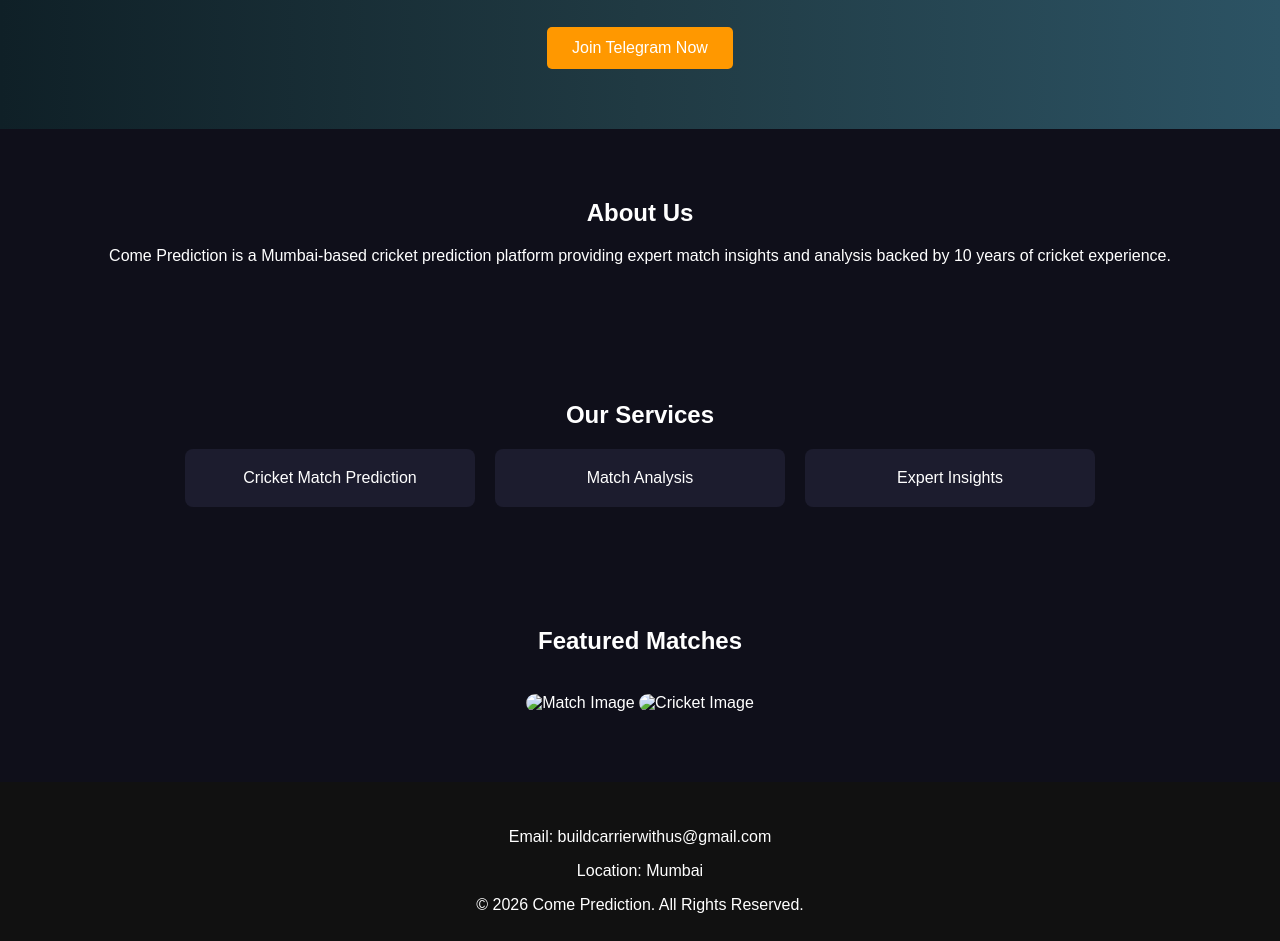
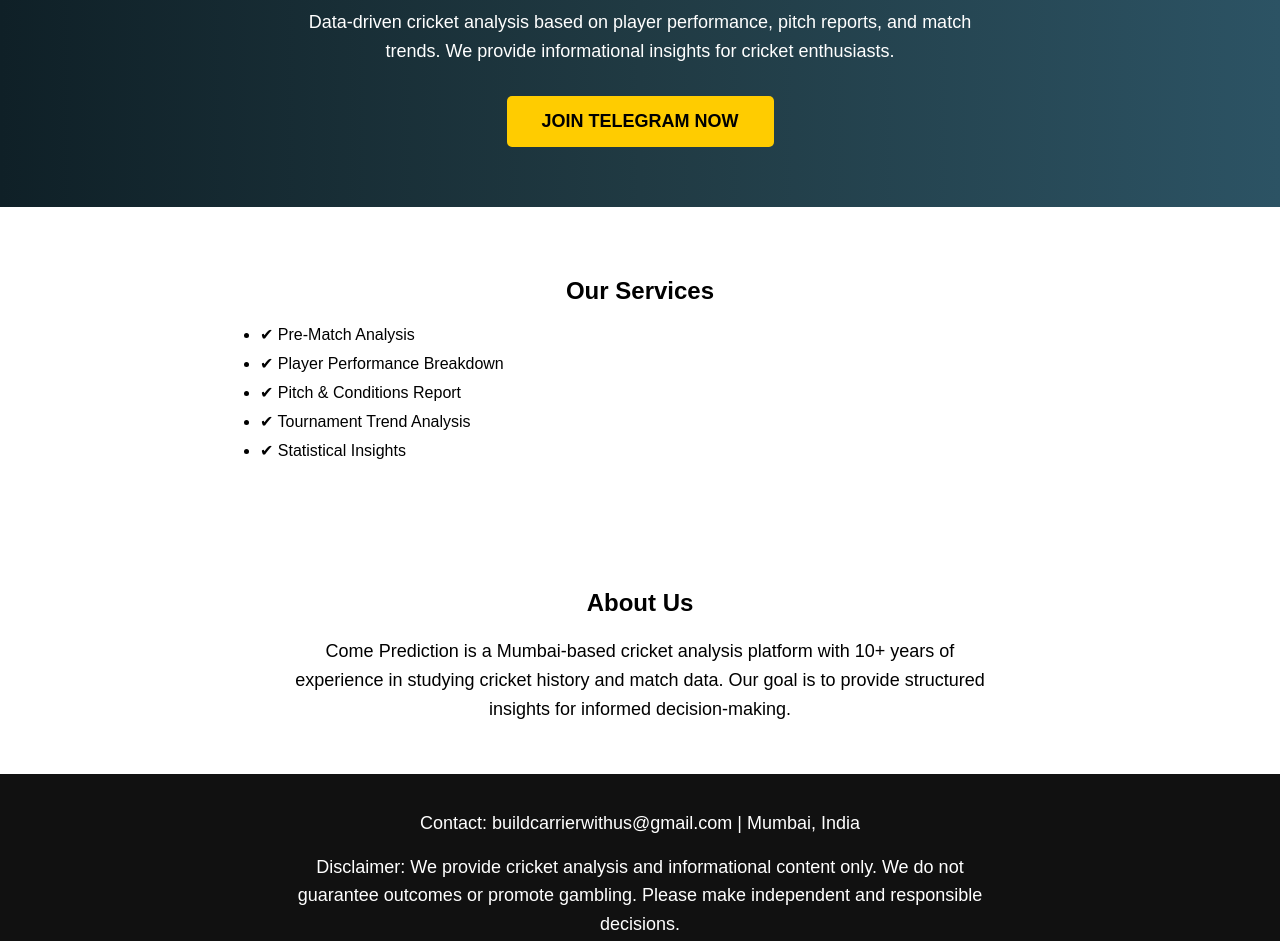
Before and after one commit to Aaminabajjar/comeprediction, a plain HTML site: page index.html in a window 1280 px wide. Shown: the part 156-1097 px from the top of the page. Drawn offline with Linux system fonts and the light colour scheme.

Commit message:
Update index.html

```diff
--- a/index.html
+++ b/index.html
@@ -1,100 +1,118 @@
 <!DOCTYPE html>
 <html>
 <head>
-<meta charset="UTF-8">
+    <title>Come Prediction - Cricket Analysis</title>
     <meta name="viewport" content="width=device-width, initial-scale=1.0">
-<title>Come Prediction</title>
+
     <style>
-body{
-    margin:0;
+        body {
+            margin: 0;
             font-family: Arial, sans-serif;
-    background:#0f0f1a;
-    color:white;
+            background: linear-gradient(to right, #0f2027, #203a43, #2c5364);
+            color: white;
+            text-align: center;
         }
-header{
-    background:linear-gradient(90deg,#0f2027,#203a43,#2c5364);
-    padding:60px 20px;
-    text-align:center;
+
+        .hero {
+            padding: 60px 20px;
         }
-header h1{
-    font-size:48px;
-    margin:0;
+
+        .hero img {
+            width: 90%;
+            max-width: 600px;
+            border-radius: 10px;
         }
-header p{
-    font-size:20px;
-    margin:15px 0;
+
+        h1 {
+            font-size: 36px;
+            margin-top: 20px;
         }
-.btn{
-    display:inline-block;
-    padding:12px 25px;
-    background:#ff9800;
-    color:white;
-    text-decoration:none;
-    border-radius:5px;
-    margin-top:15px;
+
+        p {
+            font-size: 18px;
+            max-width: 700px;
+            margin: auto;
+            margin-top: 15px;
+            line-height: 1.6;
         }
-section{
-    padding:50px 20px;
-    text-align:center;
+
+        .btn {
+            display: inline-block;
+            margin-top: 30px;
+            padding: 15px 35px;
+            background-color: #ffcc00;
+            color: black;
+            font-weight: bold;
+            text-decoration: none;
+            border-radius: 5px;
+            font-size: 18px;
         }
-.services{
-    display:flex;
-    flex-wrap:wrap;
-    justify-content:center;
-    gap:20px;
+
+        .section {
+            padding: 50px 20px;
+            background: white;
+            color: black;
         }
-.card{
-    background:#1c1c2e;
-    padding:20px;
-    width:250px;
-    border-radius:8px;
+
+        .services {
+            max-width: 800px;
+            margin: auto;
+            text-align: left;
         }
-footer{
-    background:#111;
-    padding:30px;
-    text-align:center;
+
+        .services li {
+            margin-bottom: 10px;
         }
-img{
-    max-width:100%;
-    border-radius:10px;
-    margin:20px 0;
+
+        .footer {
+            padding: 20px;
+            font-size: 14px;
+            background: #111;
         }
     </style>
 </head>
 
 <body>
 
-<header>
-    <h1>Come Prediction</h1>
-    <p>Cricket Prediction Platform with 10+ Years Experience in Cricket History</p>
-    <a href="https://t.me/+tbKkP_rO4H1mMTY1" class="btn">Join Telegram Now</a>
-</header>
+<div class="hero">
+    <img src="photo1.jpg" alt="Cricket Banner">
+    <h1>Expert Cricket Match Analysis & Insights</h1>
+    <p>
+        Data-driven cricket analysis based on player performance, pitch reports, and match trends.
+        We provide informational insights for cricket enthusiasts.
+    </p>
 
-<section>
+    <a class="btn" href="https://t.me/+tbKkP_rO4H1mMTY1" target="_blank">
+        JOIN TELEGRAM NOW
+    </a>
+</div>
+
+<div class="section">
+    <h2>Our Services</h2>
+    <ul class="services">
+        <li>✔ Pre-Match Analysis</li>
+        <li>✔ Player Performance Breakdown</li>
+        <li>✔ Pitch & Conditions Report</li>
+        <li>✔ Tournament Trend Analysis</li>
+        <li>✔ Statistical Insights</li>
+    </ul>
+</div>
+
+<div class="section">
     <h2>About Us</h2>
-    <p>Come Prediction is a Mumbai-based cricket prediction platform providing expert match insights and analysis backed by 10 years of cricket experience.</p>
-</section>
+    <p>
+        Come Prediction is a Mumbai-based cricket analysis platform with 10+ years of experience in studying cricket history and match data.
+        Our goal is to provide structured insights for informed decision-making.
+    </p>
+</div>
 
-<section>
-    <h2>Our Services</h2>
-    <div class="services">
-        <div class="card">Cricket Match Prediction</div>
-        <div class="card">Match Analysis</div>
-        <div class="card">Expert Insights</div>
+<div class="footer">
+    <p>Contact: buildcarrierwithus@gmail.com | Mumbai, India</p>
+    <p>
+        Disclaimer: We provide cricket analysis and informational content only.
+        We do not guarantee outcomes or promote gambling. Please make independent and responsible decisions.
+    </p>
 </div>
-</section>
-
-<section>
-    <h2>Featured Matches</h2>
-    <img src="photo1.jpg" alt="Match Image">
-    <img src="photo2.jpg" alt="Cricket Image">
-</section>
-
-<footer>
-    <p>Email: buildcarrierwithus@gmail.com</p>
-    <p>Location: Mumbai</p>
-    <p>© 2026 Come Prediction. All Rights Reserved.</p>
-</footer>
 
 </body>
 </html>
```
Lines whose indentation alone changed are shown as unchanged.
